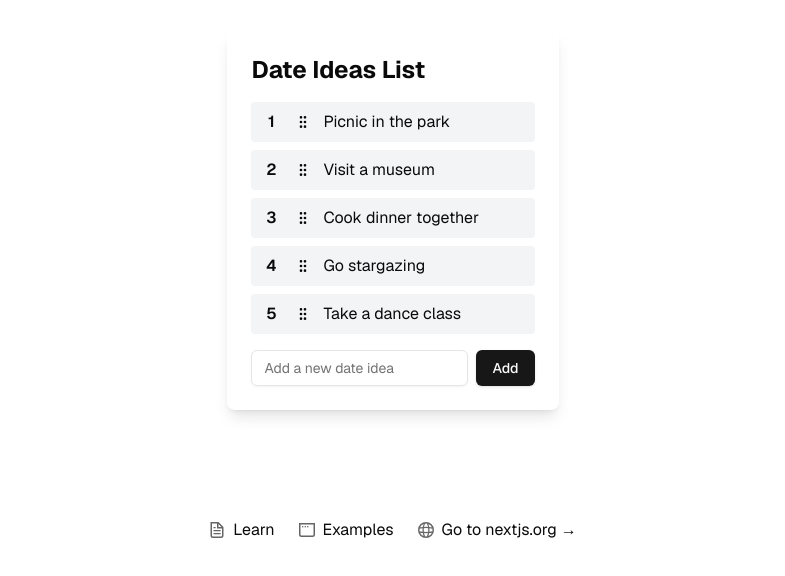
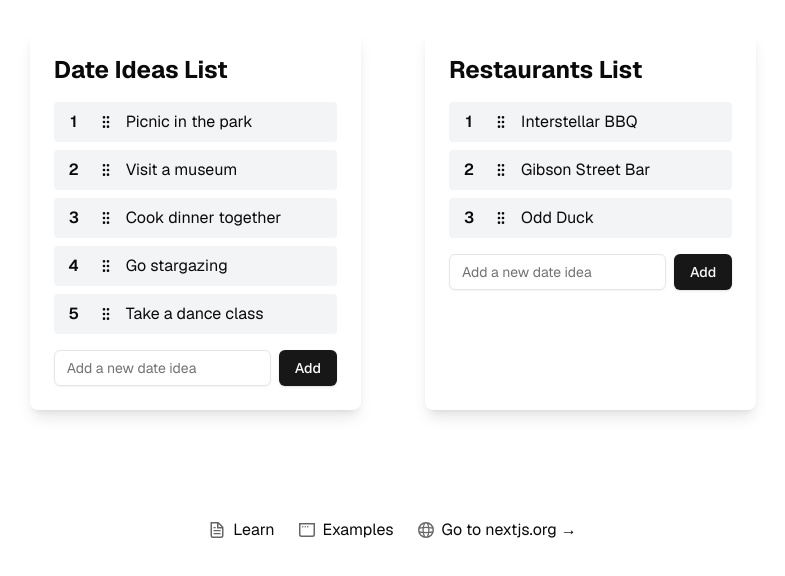
Before and after one commit to meddlin/ranked-dates, a Next.js app: page / in a window 1280 px wide. Shown: the part 180-756 px from the top of the page, without its empty margins (247-1032 px from the left). Built offline with nearby package versions, Linux system fonts and the light colour scheme.

Commit message:
support for secondary list

```diff
--- a/src/app/components/DateIdeasList.tsx
+++ b/src/app/components/DateIdeasList.tsx
@@ -12,14 +12,15 @@ interface DateIdea {
   content: string
 }
 
-export default function DateIdeasList() {
-  const [dateIdeas, setDateIdeas] = useState<DateIdea[]>([
-    { id: '1', content: 'Picnic in the park' },
-    { id: '2', content: 'Visit a museum' },
-    { id: '3', content: 'Cook dinner together' },
-    { id: '4', content: 'Go stargazing' },
-    { id: '5', content: 'Take a dance class' },
-  ])
+export default function DateIdeasList({ title, list }) {
+//   const [dateIdeas, setDateIdeas] = useState<DateIdea[]>([
+//     { id: '1', content: 'Picnic in the park' },
+//     { id: '2', content: 'Visit a museum' },
+//     { id: '3', content: 'Cook dinner together' },
+//     { id: '4', content: 'Go stargazing' },
+//     { id: '5', content: 'Take a dance class' },
+//   ])
+  const [dateIdeas, setDateIdeas] = useState<DateIdea[]>(list)
   const [newIdea, setNewIdea] = useState('')
 
   const sensors = useSensors(
@@ -51,7 +52,7 @@ export default function DateIdeasList() {
 
   return (
     <div className="max-w-md mx-auto p-6 bg-white rounded-lg shadow-lg">
-      <h1 className="text-2xl font-bold mb-4">Date Ideas List</h1>
+      <h1 className="text-2xl font-bold mb-4">{title}</h1>
       <DndContext sensors={sensors} collisionDetection={closestCenter} onDragEnd={handleDragEnd}>
         <SortableContext items={dateIdeas} strategy={verticalListSortingStrategy}>
           <ul className="space-y-2 mb-4">
--- a/src/app/page.tsx
+++ b/src/app/page.tsx
@@ -6,7 +6,26 @@ export default function Home() {
     <div className="grid grid-rows-[20px_1fr_20px] items-center justify-items-center min-h-screen p-8 pb-20 gap-16 sm:p-20 font-[family-name:var(--font-geist-sans)]">
       <main className="flex flex-col gap-8 row-start-2 items-center sm:items-start">
 
-        <DateIdeasList />
+        <div className="flex flex-row justify-between align-center space-x-16">
+          <DateIdeasList
+            title="Date Ideas List"
+            list={[
+              { id: '1', content: 'Picnic in the park' },
+              { id: '2', content: 'Visit a museum' },
+              { id: '3', content: 'Cook dinner together' },
+              { id: '4', content: 'Go stargazing' },
+              { id: '5', content: 'Take a dance class' },
+            ]}
+          />
+          <DateIdeasList
+            title="Restaurants List"
+            list={[
+              { id: '1', content: 'Interstellar BBQ' },
+              { id: '2', content: 'Gibson Street Bar' },
+              { id: '3', content: 'Odd Duck' },
+            ]}
+          />
+        </div>
 
       </main>
       <footer className="row-start-3 flex gap-6 flex-wrap items-center justify-center">
```
